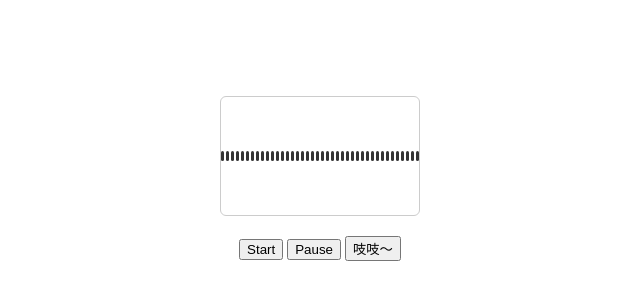
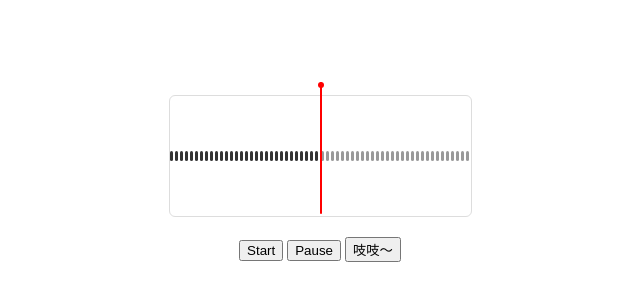
Before and after one commit to xyhp915/simple-record-wave, a website built with Vite: page index.html in a window 1280 px wide. Shown: the part 222-522 px from the top of the page, without its empty margins (320-960 px from the left). Built offline with nearby package versions, Linux system fonts and the light colour scheme.

Commit message:
add wave visualization components and update waveform rendering logic

```diff
--- a/public/style.css
+++ b/public/style.css
@@ -24,11 +24,44 @@ body {
   height: 100vh;
 }
 
+.app-wave-container {
+  position: relative;
+  display: flex;
+  flex-direction: row;
+  gap: 1px;
+  border: 1px solid #ddd;
+  border-radius: 6px;
+}
+
+.app-wave-container > div.mirror {
+  opacity: .5;
+}
+
+.app-wave-needle {
+  position: absolute;
+  bottom: 2px;
+  left: 50%;
+  height: 110%;
+  width: 2px;
+  background: red;
+  border-radius: 6px;
+}
+
+.app-wave-needle:after {
+  content: "";
+  position: absolute;
+  top: 0;
+  left: -2px;
+  width: 6px;
+  height: 6px;
+  background: red;
+  border-radius: 100%;
+}
+
 .waveform-container {
   position: relative;
   height: 120px;
   overflow: hidden;
-  border: 1px solid #ccc;
   box-sizing: border-box;
   user-select: none;
 
--- a/src/main.ts
+++ b/src/main.ts
@@ -1,10 +1,23 @@
 import { BeatsObserver, renderWaveform } from './wave-record.ts';
 
 export function setupCounter(element: HTMLElement) {
+  const container = document.createElement('div');
+  container.classList.add('app-wave-container');
+
+  const needle = document.createElement('div');
+  needle.classList.add('app-wave-needle');
+
+  const waveA = document.createElement('div');
+  const waveB = document.createElement('div');
+  waveB.classList.add('mirror')
+  container.appendChild(waveA);
+  container.appendChild(waveB);
+  container.appendChild(needle);
+  element.appendChild(container);
+
   const beatsObserver = new BeatsObserver();
-  const w = renderWaveform(element, {
-    beatsObserver,
-  });
+  const w = renderWaveform(waveA, { beatsObserver });
+  const w1 = renderWaveform(waveB, {});
 
   const ctrls = document.createElement('div');
   ctrls.style.paddingTop = '20px';
@@ -21,11 +34,18 @@ export function setupCounter(element: HTMLElement) {
   const stopBtn = document.getElementById('pause')!;
   const beatsBtn = document.getElementById('beats')!;
 
-  startBtn.onclick = () => w.start();
-  stopBtn.onclick = () => w.pause();
+  startBtn.onclick = () => {
+    w.start();
+    w1.start();
+  };
+  stopBtn.onclick = () => {
+    w.pause();
+    w1.pause();
+  };
 
   beatsBtn.onclick = () => {
-    w.start()
+    w.start();
+    w1.start();
     beatsObserver.notify(Math.max(Math.floor(Math.random() * 80), 10));
   };
 }
--- a/src/wave-record.ts
+++ b/src/wave-record.ts
@@ -49,7 +49,7 @@ export class RecordWaveform {
       '.waveform-belt',
     ) as HTMLElement);
 
-    const elContainerWidth = this.opts.width || 200;
+    const elContainerWidth = this.opts.width || 150;
     const itemCount = this.opts.itemCount || 60;
     const itemWidth = this.opts.itemWidth || 3;
     const itemGap = this.opts.itemGap || 2;
```
